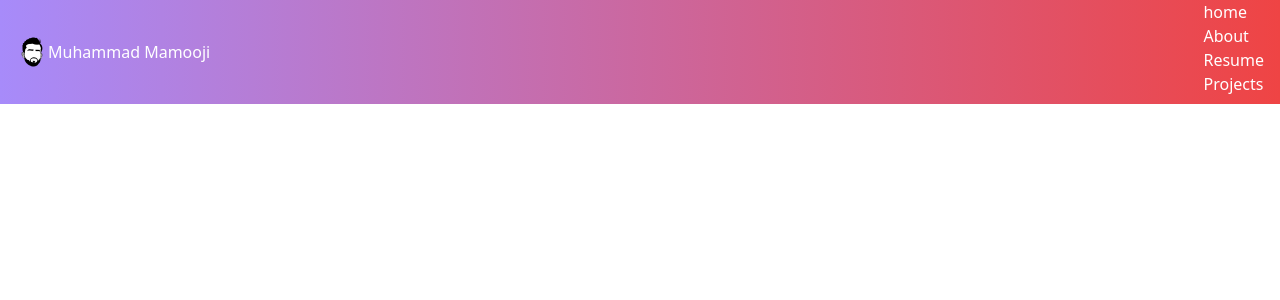
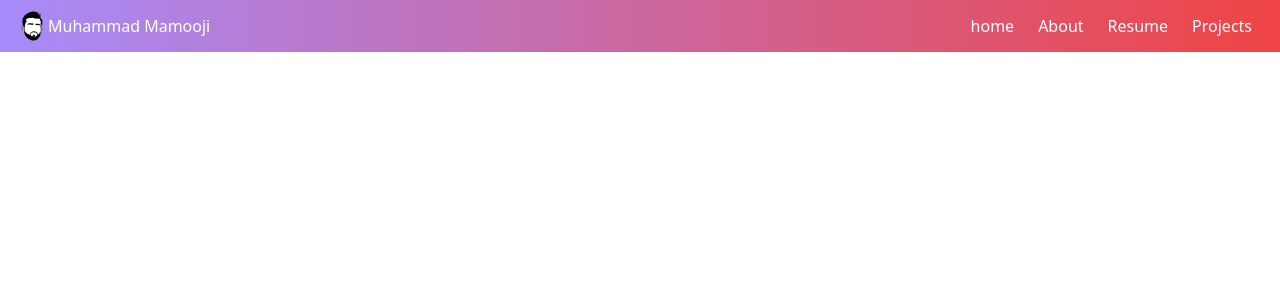
Before and after one commit to mamooji/tailwind-portfolio, a React (Create React App) app: page / in a window 1280 px wide. Shown: the top 300 px of the page. Built offline with nearby package versions, Linux system fonts and the light colour scheme.

Commit message:
finished navbar minus cool transition

```diff
--- a/src/components/Navbar/Navbar.js
+++ b/src/components/Navbar/Navbar.js
@@ -12,15 +12,18 @@ import {
 const Navbar = () => {
   const [navOpen, setNavOpen] = useState(false);
   return (
-    <nav className="bg-gradient-to-r from-purple-400 to-red-500 text-white sm:flex sm:justify-between ">
-      <div className=" flex items-center justify-between pl-4 pr-2 py-2  ">
+    <nav
+      className="bg-gradient-to-r from-purple-400 to-red-500 text-white
+      sm:flex sm:justify-between sm:pl-4 sm:pr-5 sm:py-2.5 "
+    >
+      <div className=" flex items-center justify-between pl-4 pr-2 py-2 sm:p-0 ">
         <div className="flex items-center">
           <img src={Logo} alt="Logo" className="h-8" />
           <p>Muhammad Mamooji</p>
         </div>
         <div className="sm:hidden">
           <button
-            className="block px-4 cursor-pointer rounded focus:outline-none hover:bg-purple-300 "
+            className="block px-4 cursor-pointer rounded transition-all duration-500 ease-in-out focus:outline-none hover:bg-purple-300 "
             onClick={() => setNavOpen(!navOpen)}
           >
             <FontAwesomeIcon
@@ -30,20 +33,24 @@ const Navbar = () => {
           </button>
         </div>
       </div>
-      <div className={` ${navOpen ? "block " : "hidden"} px-4 pb-2  sm:block`}>
-        <ul className="block sm:block ">
+      <div
+        className={` ${
+          navOpen ? " block " : "hidden"
+        }  px-4 pt-2 pb-4 sm:flex sm:p-0`}
+      >
         {MenuItems.map((item, index) => {
           return (
             <a
               key={index}
-                className=" block font-medium ho sm:font-normal"
+              className={`${
+                index === 0 ? "mt-0" : "mt-2"
+              } block font-medium rounded px-2 py-1 transition-all duration-500 ease-in-out hover:bg-purple-300 sm:font-normal sm:mt-0 sm:ml-2 `}
               href={item.url}
             >
               {item.title}
             </a>
           );
         })}
-        </ul>
       </div>
     </nav>
   );
```
Also changed, not shown: 1 other file (tests, documents, lock files or other folders). Lines whose indentation alone changed are shown as unchanged.
